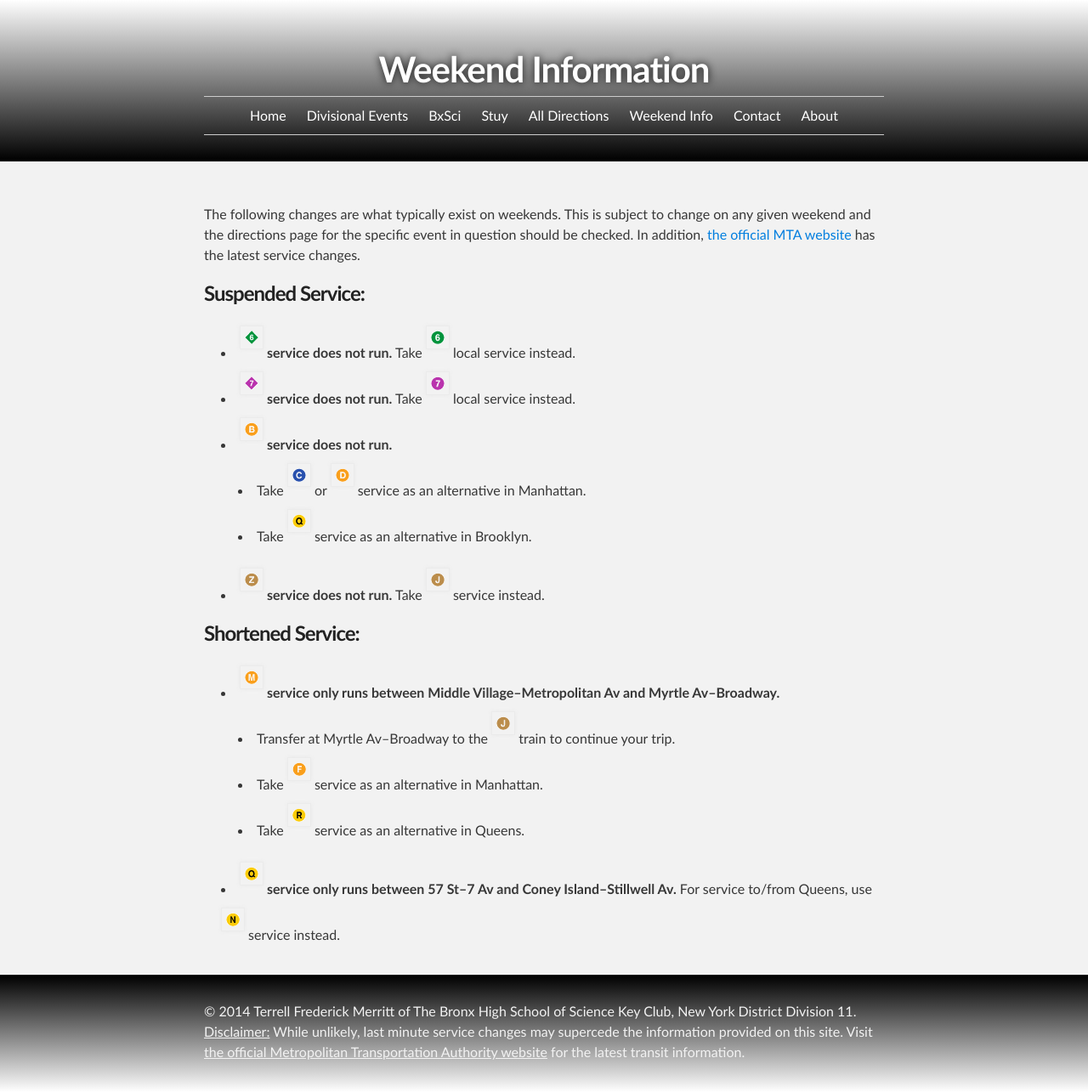
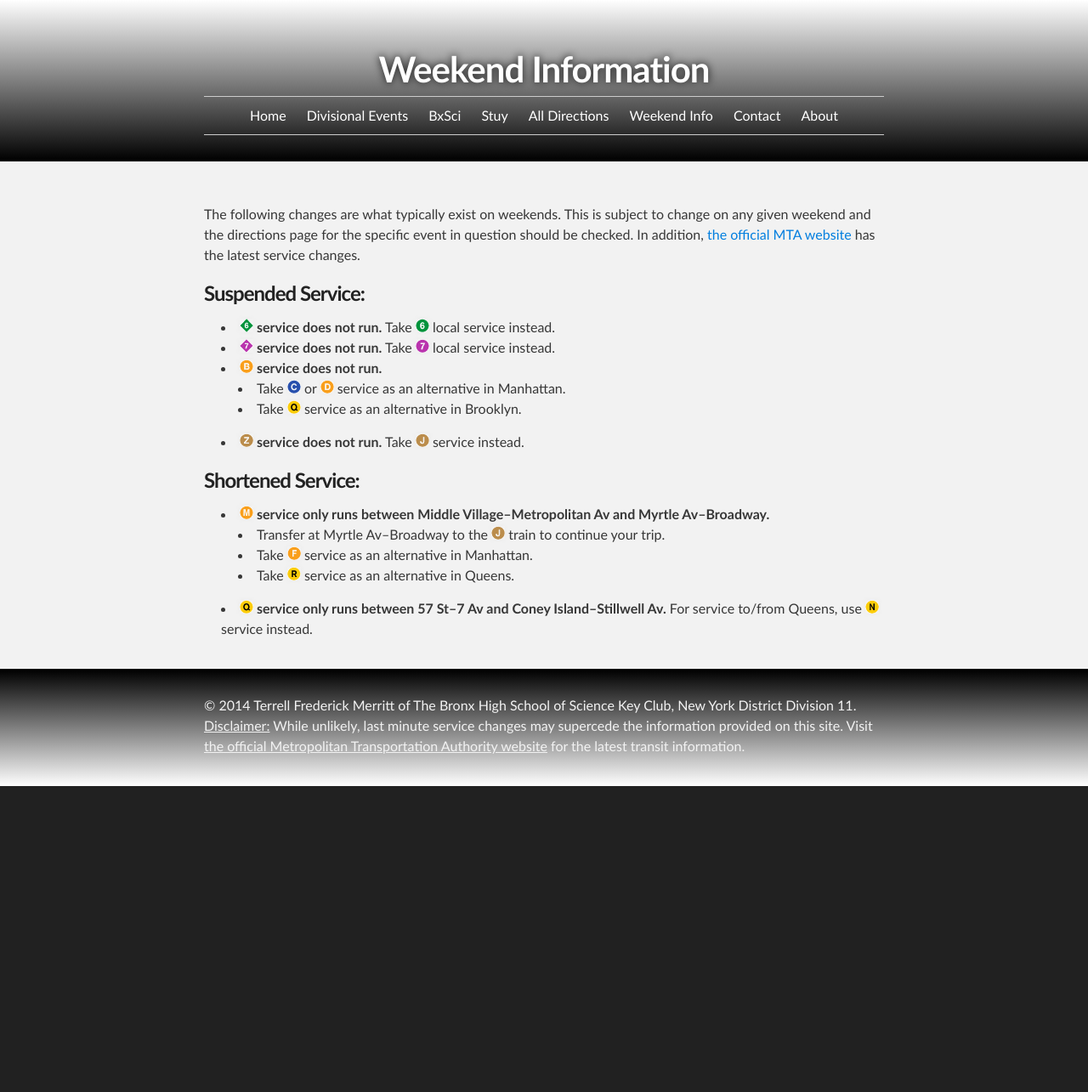
Before and after one commit to d11directions/d11directions.github.io, a Jekyll site: the page built from weekend_information/index.html, in a window 1280 px wide. Shown: the whole page at 85% size. Built offline with Jekyll 4.4.1, drawn with Linux system fonts in a browser that asks for light colours; after the commit the page ends 925 px from its top, so only the background shows below that.

Commit message:
Fix Weekend Information style.

```diff
--- a/weekend_information/index.html
+++ b/weekend_information/index.html
@@ -4,6 +4,7 @@ title: Weekend Information
 ---
 <div id="main_content_wrap" class="outer">
   <section id="main_content" class="inner">
+  <style> img {padding: 0; margin: 0; border: none;} </style>
     <p>The following changes are what typically exist on weekends. This is subject to change on any given weekend and the directions page for the specific event in question should be checked. In addition, <a href="http://www.mta.info">the official MTA website</a> has the latest service changes.</p>
     <h3>Suspended Service:</h3>
     <ul>
```
